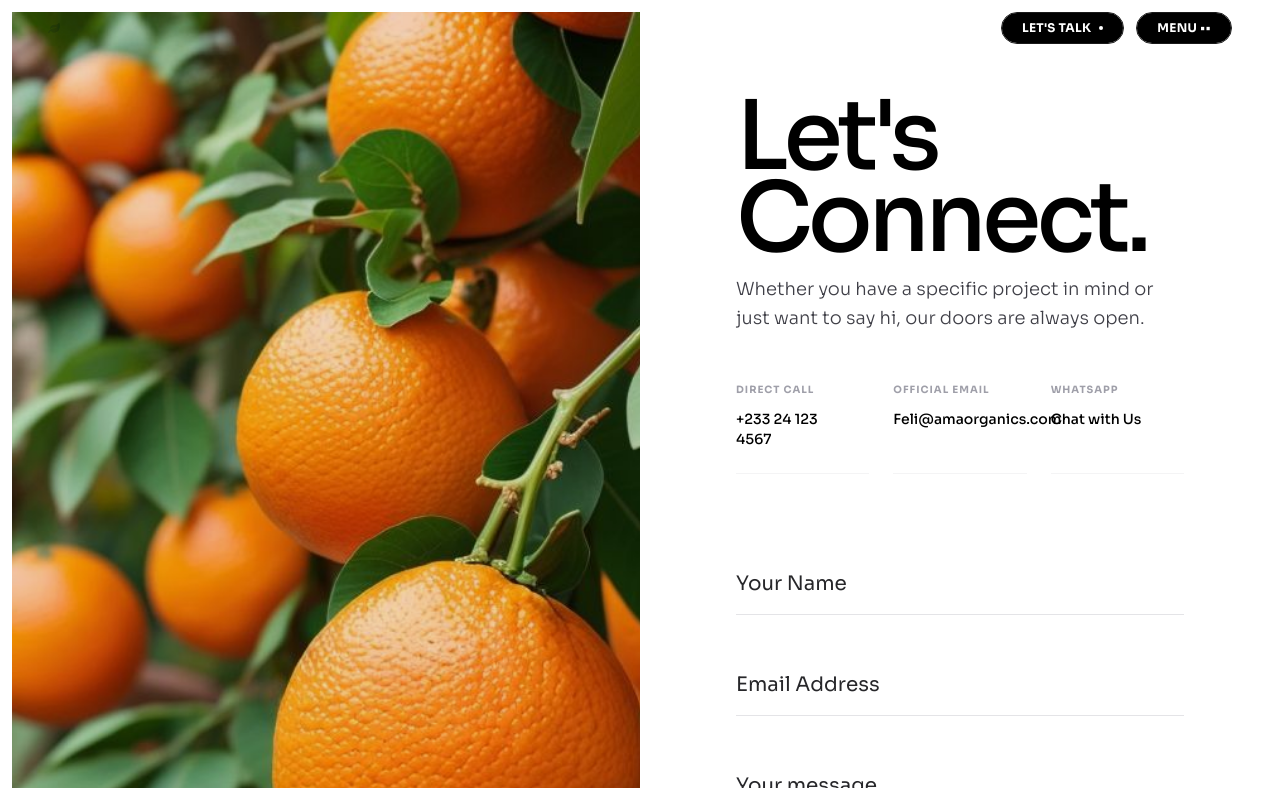
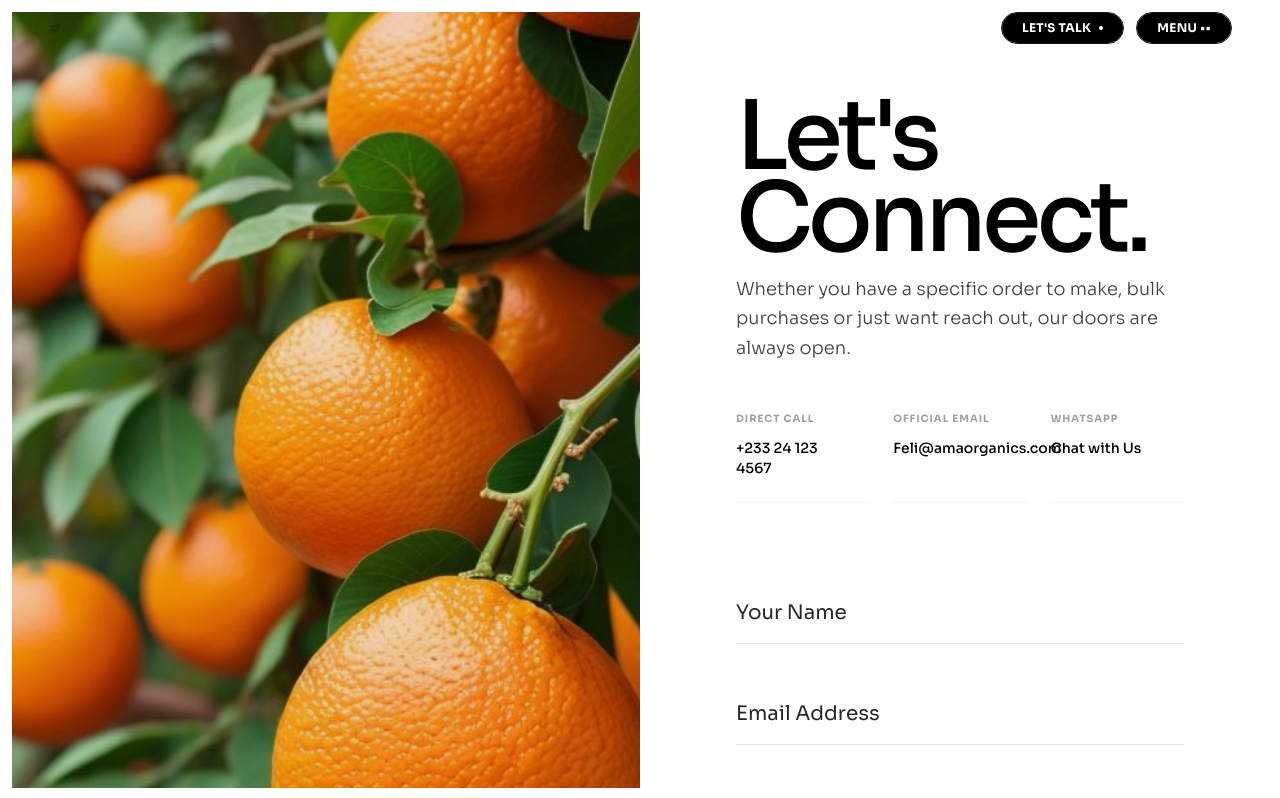
Before and after one commit to NanaKwateng/ama-organics, a Next.js app: page /contact in a window 1280 px wide. Shown: the top 798 px of the page. Built offline with nearby package versions, Linux system fonts and the light colour scheme.

Commit message:
made changes to urls

```diff
--- a/components/pages/contact.tsx
+++ b/components/pages/contact.tsx
@@ -95,7 +95,7 @@ export default function Contact() {
                                 Let's <br /> Connect.
                             </h1>
                             <p className="text-zinc-700 text-lg font-light leading-relaxed">
-                                Whether you have a specific project in mind or just want to say hi, our doors are always open.
+                                Whether you have a specific order to make, bulk purchases or just want reach out, our doors are always open.
                             </p>
                         </div>
 
```
